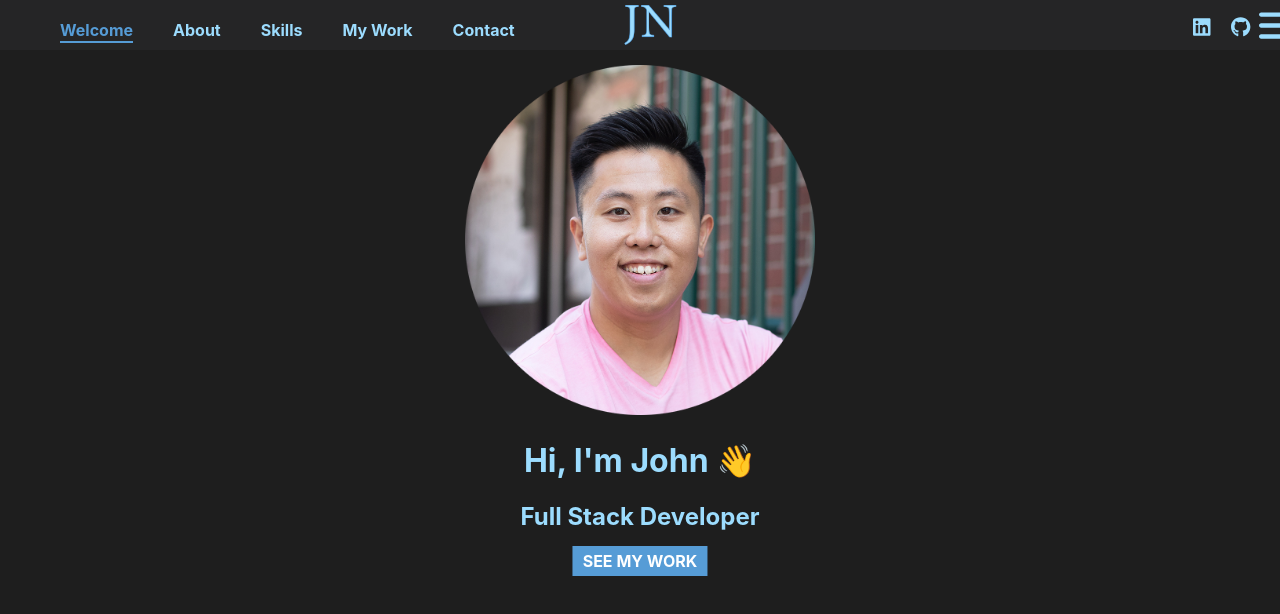
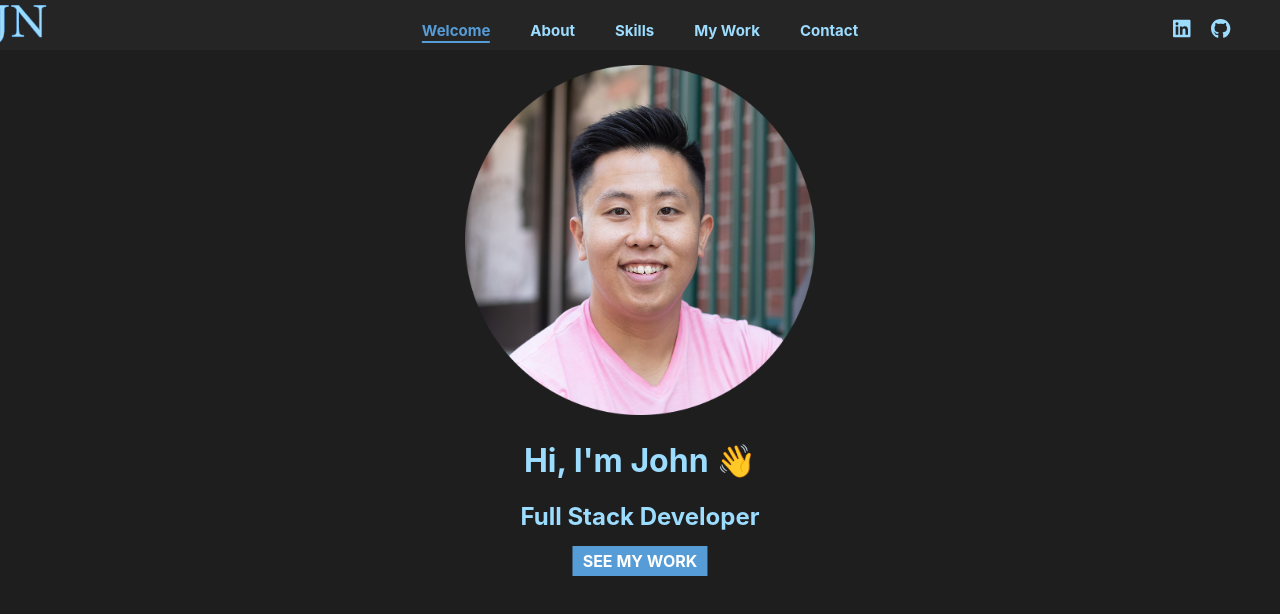
Before and after one commit to john-ngai/johnngai.com, a React (Create React App) app: page / in a window 1280 px wide. Shown: the top 614 px of the page. Built offline with nearby package versions, Linux system fonts and the light colour scheme.

Commit message:
Refactor navbar

```diff
--- a/src/components/Navbar/index.js
+++ b/src/components/Navbar/index.js
@@ -2,6 +2,7 @@ import { Link, NavLink } from 'react-router-dom'
 import { FontAwesomeIcon } from '@fortawesome/react-fontawesome';
 import { faLinkedin, faGithub } from '@fortawesome/free-brands-svg-icons';
 import { faBars } from '@fortawesome/free-solid-svg-icons';
+import classNames from 'classnames';
 import logo from '../../assets/images/logo.png';
 import './index.scss';
 
@@ -12,7 +13,12 @@ export default function Navbar() {
         <img src={logo} alt='logo' />
       </Link>
 
-      <nav>
+      <input id="menu-button" class="menu-button" type="checkbox" />
+      <label class="menu-icon" for="menu-button">
+        <span class="navicon" />
+      </label>
+
+      <nav className='nav-links'>
         <NavLink to='/' exact='true'>Welcome</NavLink>
         <NavLink to='/about' className='about-link'>About</NavLink>
         <NavLink to='/skill' className='skills-link'>Skills</NavLink>
@@ -20,26 +26,23 @@ export default function Navbar() {
         <NavLink to='/contact' className='contact-link'>Contact</NavLink>
       </nav>
 
-      <ul>
-        <li>
+      <nav className='nav-social'>
         <a
           href='https://www.linkedin.com/in/john-ngai/'
           target='_blank'
         >
           <FontAwesomeIcon icon={faLinkedin} />
         </a>
-        </li>
-        <li>
         <a
           href='https://github.com/john-ngai/'
           target='_blank'
         >
           <FontAwesomeIcon icon={faGithub} />
         </a>
-        </li>
-      </ul>
+      </nav>
 
-      <FontAwesomeIcon className='bars-icon' icon={faBars} />
+      {/* <FontAwesomeIcon className='bars-icon' icon={faBars} /> */}
+
     </header>
   );
 }
--- a/src/components/Navbar/index.scss
+++ b/src/components/Navbar/index.scss
@@ -2,7 +2,6 @@
   // border: 1px solid red; // Remove test code.
   height: 50px;
   width: 100%;
-  min-width: 1300px;
   position: absolute;
   top: 0;
   background: #252526;
@@ -11,8 +10,17 @@
     // border: 1px solid red; // Remove test code.
     display: inline-block;
     position: absolute;
+
+    // If the display width is >1280px, then center the logo.
+    @media (min-width: 1280px) {
       left: 50%;
       transform: translateX(-50%);
+    }
+
+    // If the display width is <1280px, then left-align the logo.
+    @media (max-width: 1280px) {
+      left: 20px;
+    }
 
     img {
       // border: 1px solid red; // Remove test code.
@@ -22,20 +30,111 @@
     }
   }
 
-  nav {
+  .menu-button {
+    display: none;
+
+    &:checked {
+      & ~ .nav-links {
+        height: 300px;
+        a {
+          display: block;
+        }
+      }
+
+      & ~ .nav-social {
+        display: inline-block;
+      }
+
+      & ~ .menu-icon {
+        .navicon {
+          background: transparent;
+
+          &:before {
+            transform: rotate(45deg);
+          }
+
+          &:after {
+            transform: rotate(-45deg);
+          }
+        }
+      }
+
+      & ~ .menu-icon:not(.steps) {
+        .navicon:before,
+        .navicon:after {
+          top: 0;
+        }
+      }
+    }
+  }
+
+  // .menu-icon {
+  //   // border: 1px solid red; // Remove test code
+  //   display: inline-block;
+  //   height: 100%;
+  //   width: 50px;
+  //   position: absolute;
+  //   right: 0;
+  //   cursor: pointer;
+
+  //   .navicon {
+  //     display: block;
+  //     height: 3px;
+  //     width: 30px;
+  //     background: #9cdcfe;
+  //     position: absolute;
+  //     left: 50%;
+  //     transform: translateX(-50%);
+  //     top: 45%;
+
+  //     &:before,
+  //     &:after {
+  //       content: '';
+  //       display: block;
+  //       height: 100%;
+  //       width: 100%;
+  //       background: #9cdcfe;
+  //       position: absolute;
+  //       transition: all 0.2s ease-out;
+  //     }
+
+  //     &:before {
+  //       top: -10px;
+  //     }
+
+  //     &:after {
+  //       top: 10px;
+  //     }
+  //   }
+  // }
+
+  // Responsive display width of >=1000px.
+  @media (min-width: 1000px) {
+    .nav-links {
       // border: 1px solid red; // Remove test code.
       display: inline-block;
       position: absolute;
-    left: 20px;
       bottom: 10px;
+
+      @media (min-width: 1280px) {
+        left: 50px;
+      }
+
+      @media (max-width: 1280px) {
+        left: 50%;
+        transform: translateX(-50%);
+      }
 
       a {
         // border: 1px solid red; // Remove test code.
         color: #9cdcfe;
-      font-size: 20;
+        font-size: 15px;
         font-weight: bold;
         text-decoration: none;
+
+        &:not(:first-child) {
           margin-left: 40px;
+        }
 
         &:hover {
           color: #569cd6;
@@ -51,39 +150,151 @@
       }
     }
 
-  ul {
+    // .nav-links - END
+
+    .nav-social {
       // border: 1px solid red; // Remove test code.
       display: inline-block;
       position: absolute;
       right: 50px;
-    bottom: -5px;
-    list-style: none;
+      top: 50%;
+      transform: translateY(-35%);
 
-
-    li {
+      a {
         display: inline-block;
         margin-left: 20px;
-
-      a {
-        // border: 1px solid red; // Remove test code.
         font-size: 20px;
         color: #9cdcfe;
-        text-decoration: none;
 
         &:hover {
           color: #569cd6;
         }
       }
     }
+
+    // .nav-social - END
   }
 
+  // Responsive display width of <=1000px.
+  @media (max-width: 1000px) {
+    .menu-icon {
+      // border: 1px solid red; // Remove test code
+      display: inline-block;
+      height: 100%;
+      width: 50px;
+      position: absolute;
+      right: 0;
+      cursor: pointer;
+
+      .navicon {
+        display: block;
+        height: 3px;
+        width: 30px;
+        background: #9cdcfe;
+        position: absolute;
+        left: 50%;
+        transform: translateX(-50%);
+        top: 45%;
+
+        &:before,
+        &:after {
+          content: '';
+          display: block;
+          height: 100%;
+          width: 100%;
+          background: #9cdcfe;
+          position: absolute;
+          transition: all 0.2s ease-out;
+        }
+
+        &:before {
+          top: -10px;
+        }
+
+        &:after {
+          top: 10px;
+        }
+      }
+    }
+
+    .nav-links {
+      z-index: 1;
+      // border: 1px solid red; // Remove test code.
+      display: inline-block;
+      height: 0;
+      width: 100%;
+      position: absolute;
+      top: 50px;
+      background: #252526;
+      transition: height 0.2s ease-out;
+
+      a {
+        display: none;
+        font-size: 20px;
+        color: #9cdcfe;
+        text-align: center;
+        text-decoration: none;
+        padding: 10px 0;
+        border-bottom: 1px solid black;
+
+        &:hover {
+          color: #569cd6;
+        }
+
+        &.active {
+          color: #569cd6;
+        }
+      }
+    }
+
+    .nav-social {
+      z-index: 1;
+      // border: 1px solid red; // Remove test code.
+      display: none;
+      position: absolute;
+      top: 300px;
+      left: 50%;
+      transform: translateX(-50%);
+
+      a {
+        font-size: 20px;
+        color: #9cdcfe;
+
+        &:hover {
+          color: #569cd6;
+        }
+
+        &:not(:first-child) {
+          margin-left: 20px;
+        }
+      }
+    }
+  }
+
+
+
+
+
+
+
+
+
+
+
   .bars-icon {
+    @media (min-width: 1000px) {
+      display: none;
+    }
+
+    @media (max-width: 1000px) {
       // border: 1px solid red; // Remove test code.
-    // display: none; // Uncomment to hide icon.
       font-size: 35px;
       color: #9cdcfe;
       position: absolute;
       right: 10px;
       bottom: 15%;
+      cursor: pointer;
     }
   }
+
+}
```
Lines whose indentation alone changed are shown as unchanged.
